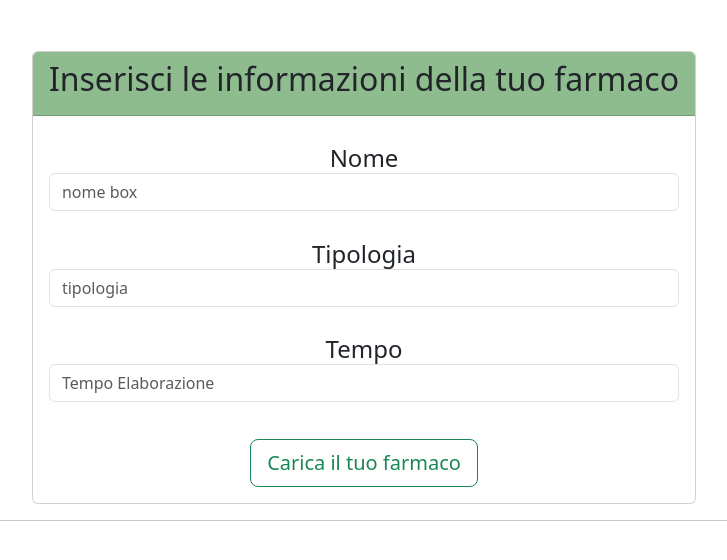
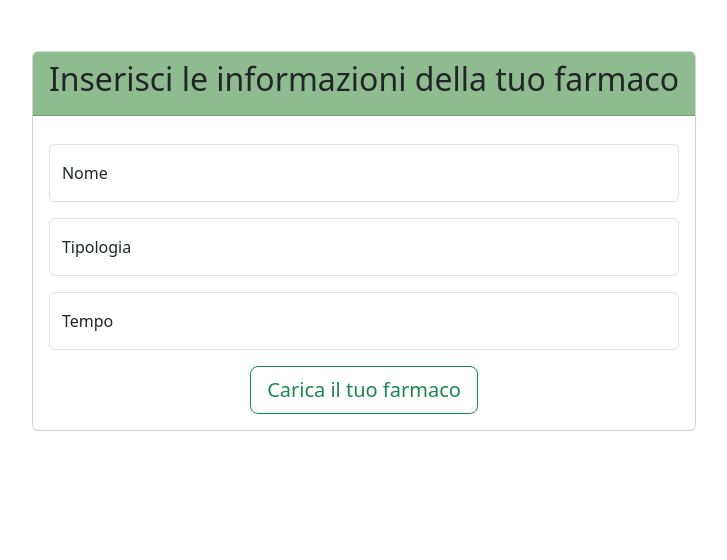
Before and after one commit to RaffaellaFer/PWTest, a Flask app: template templates/farmaco.html in a window 1280 px wide. Shown: the part 56-616 px from the top of the page, without its empty margins (276-1003 px from the left). Run offline with Flask 3, Linux system fonts and the light colour scheme; the template is opened without the code that fills it, so the values that code supplies are empty; parts of the project's set-up code (start-up, migrations or seed data) failed here and were passed over; some libraries are stand-ins or nearby versions.

Commit message:
fix layout

```diff
--- a/templates/farmaco.html
+++ b/templates/farmaco.html
@@ -8,35 +8,23 @@
         </div>
         <div class="card-body">
             <form name="ins_box_form" style="margin-top: 2%" method="POST" role="form">
-                <h4>
-                <label for="name">Nome</label>
-                <br>
-                <input type="text" name="nome" class="form-control" required placeholder="nome box">
-                <br>
-                <label for="name">Tipologia</label>
-                <br>
-                <input type="text" name="tipologia" class="form-control" required placeholder="tipologia">
-                <br>
-                <label for="name">Tempo</label>
-                <br>
-                <input type="int" name="tempoElaborazione" class="form-control" required placeholder="Tempo Elaborazione">
-                <br>
-
-                </h4>
+                <div class="form-floating mb-3">
+                    <input type="text" class="form-control" name="nome" placeholder="name@example.com">
+                    <label for="floatingInput">Nome</label>
+                </div>
+                <div class="form-floating mb-3">
+                    <input type="text" class="form-control" name="tipologia" placeholder="name@example.com">
+                    <label for="floatingInput">Tipologia</label>
+                </div>
+                <div class="form-floating mb-3">
+                    <input type="int" class="form-control" name="tempoElaborazione" placeholder="name@example.com">
+                    <label for="floatingInput">Tempo</label>
+                </div>
                 <input type="submit" value="Carica il tuo farmaco" class="btn btn-outline-success btn-lg">
                 <br>
             </form>
         </div>
     </div>
 </div>
-<hr>
-{% for farmaco in farmaci %}
-    <div class="todo">
-    <!--Fetching a todo-->
-    <p> {{ farmaco['nome'] }}
-        <i>({{ farmaco['tipologia'] }})</i>
-        <i>({{ farmaco['tempoElaborazione'] }})</i>
-    </p>
-{% endfor %}
 
 {% endblock %}
```
